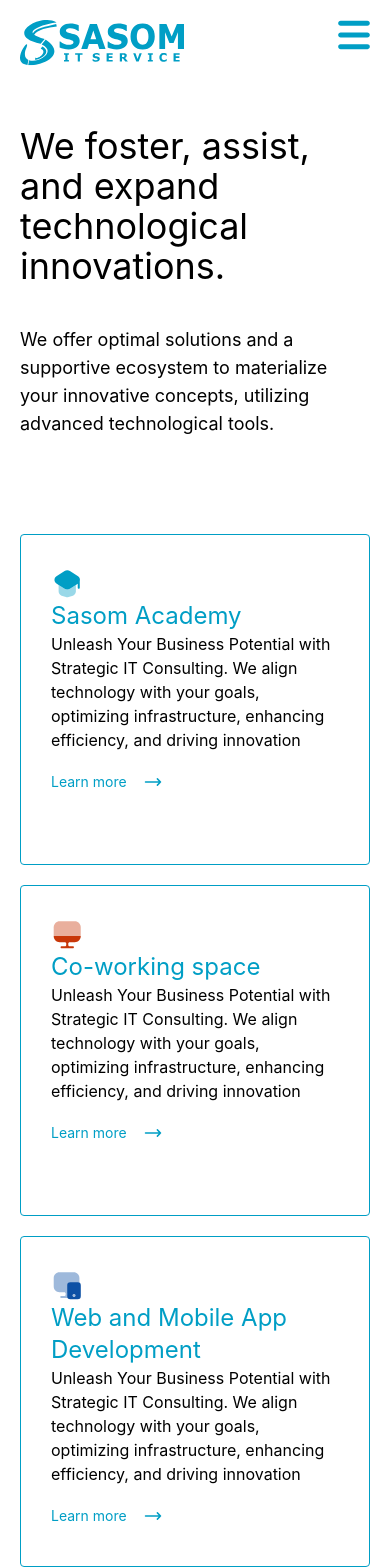
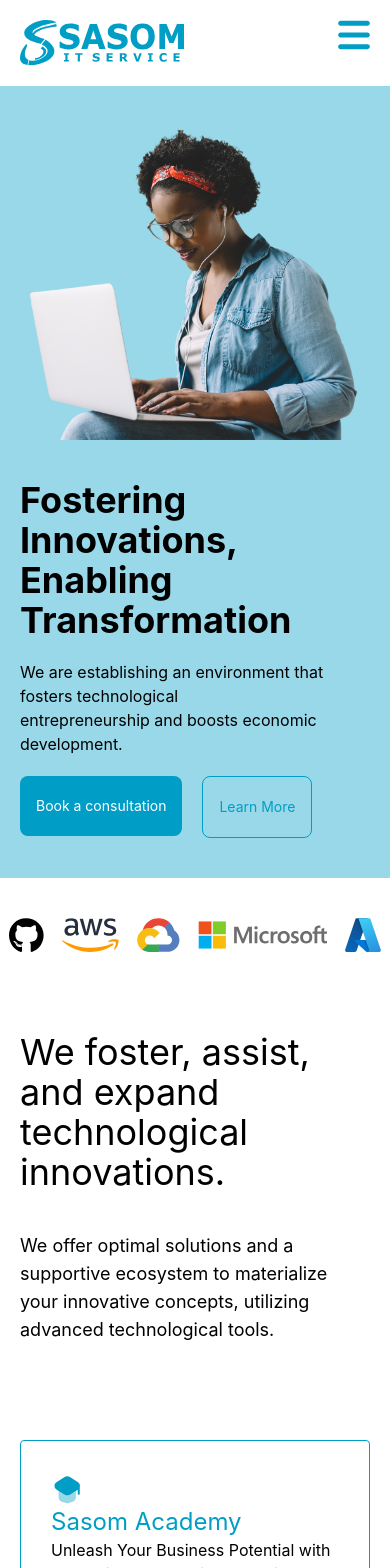
Before and after one commit to JosephIgbaji/sasom, a React (Create React App) app: page / in a window 390 px wide. Shown: the top 1568 px of the page. Built offline with nearby package versions, Linux system fonts and the light colour scheme.

Commit message:
fixed mobile overlap

```diff
--- a/src/windows/Home.jsx
+++ b/src/windows/Home.jsx
@@ -8,11 +8,11 @@
 const Home = () => {
   return (
     <main className="">
-      {/* <Hero /> */}
-      {/* <Partners /> */}
+      <Hero />
+      <Partners />
       <Contents />
-      {/* <Partnership /> */}
-      {/* <Blog /> */}
+      <Partnership />
+      <Blog />
     </main>
   );
 };
```
